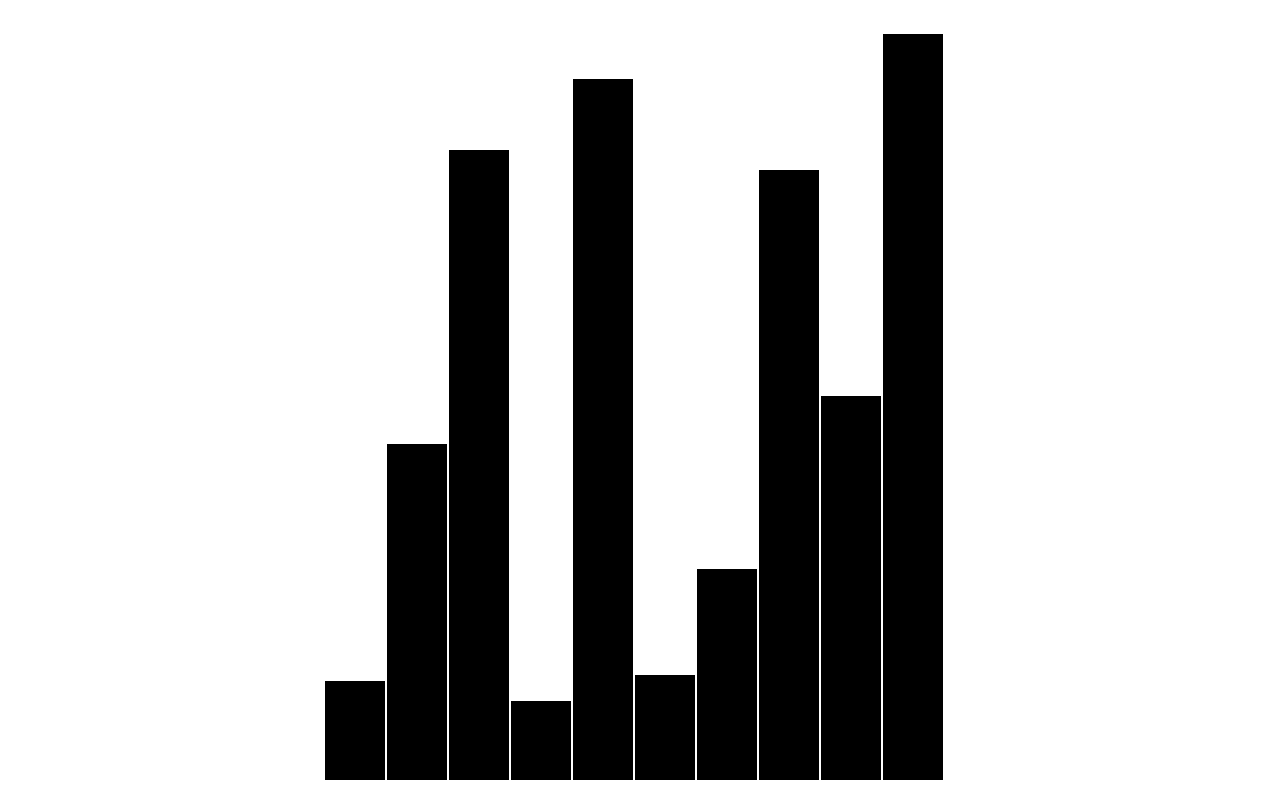
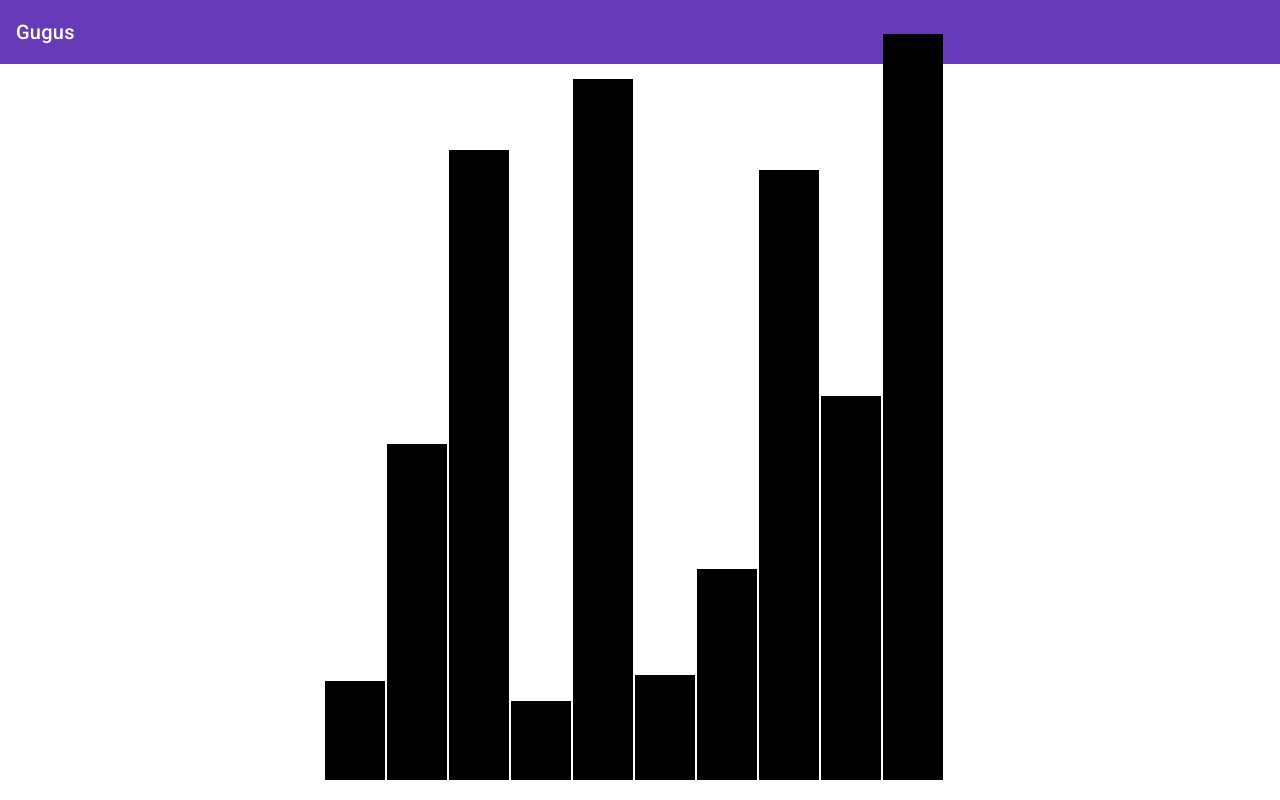
Before and after one commit to lvonnied/algorithm-visualizer, an Angular app: page / in a window 1280 px wide. Built offline with nearby package versions, Linux system fonts and the light colour scheme.

Commit message:
added basic navigation component

```diff
--- a/src/app/app.component.html
+++ b/src/app/app.component.html
@@ -1 +1,2 @@
+<app-navigation></app-navigation>
 <router-outlet></router-outlet>
--- a/src/app/app.component.ts
+++ b/src/app/app.component.ts
@@ -1,10 +1,11 @@
 import { Component } from '@angular/core';
 import { RouterOutlet } from '@angular/router';
+import { NavigationComponent } from './navigation/navigation.component';
 
 @Component({
   selector: 'app-root',
   standalone: true,
-  imports: [RouterOutlet],
+  imports: [RouterOutlet, NavigationComponent],
   templateUrl: './app.component.html',
   styleUrl: './app.component.css'
 })
--- /dev/null
+++ b/src/app/navigation/navigation.component.html
@@ -0,0 +1,5 @@
+<mat-toolbar color="primary">
+    <mat-toolbar-row>
+        <span>Gugus</span>
+    </mat-toolbar-row>
+</mat-toolbar>
```
Also changed, not shown: src/app/navigation/navigation.component.ts (added, +13 -0 lines), src/app/navigation/navigation.component.css (added), 1 other file (tests, documents, lock files or other folders).
